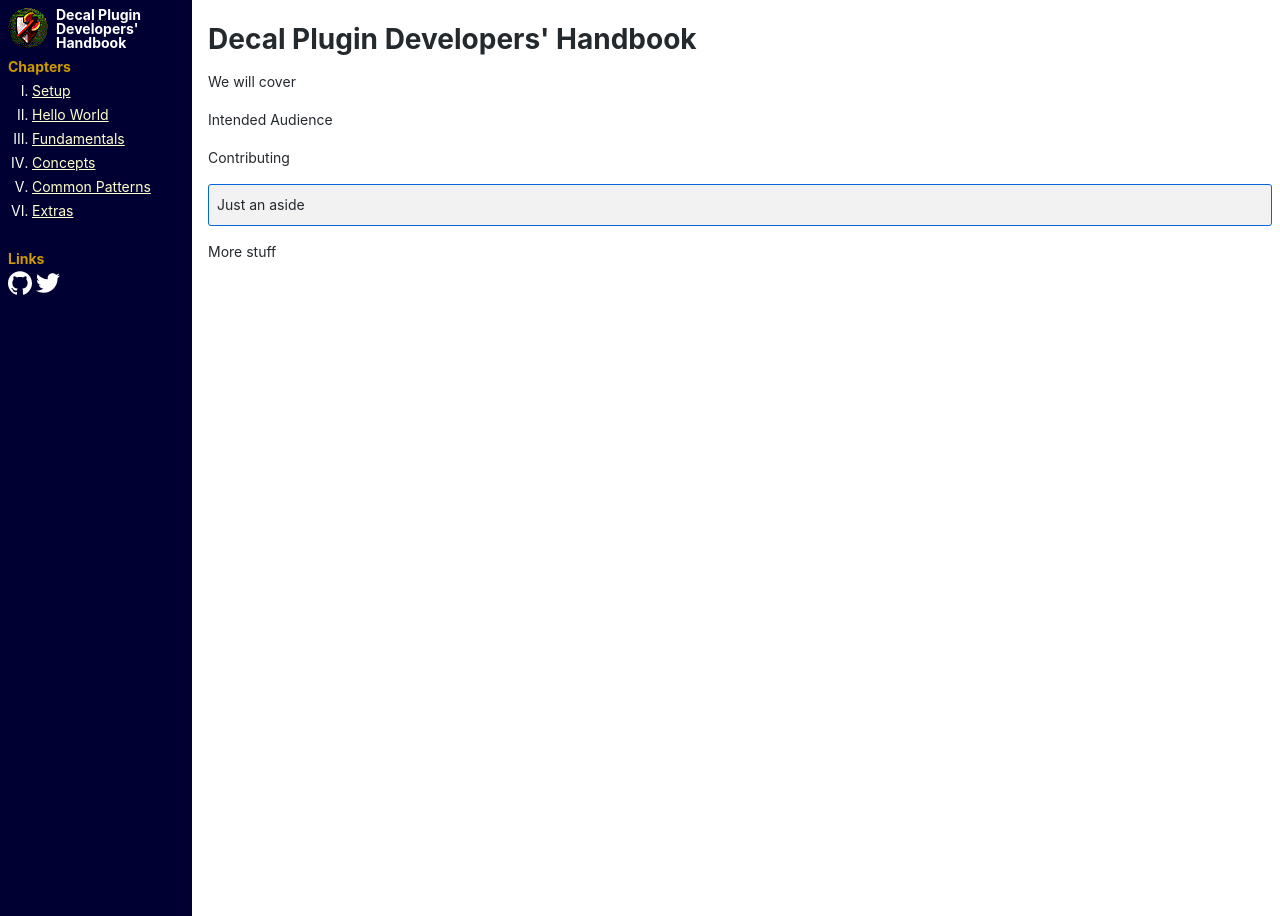
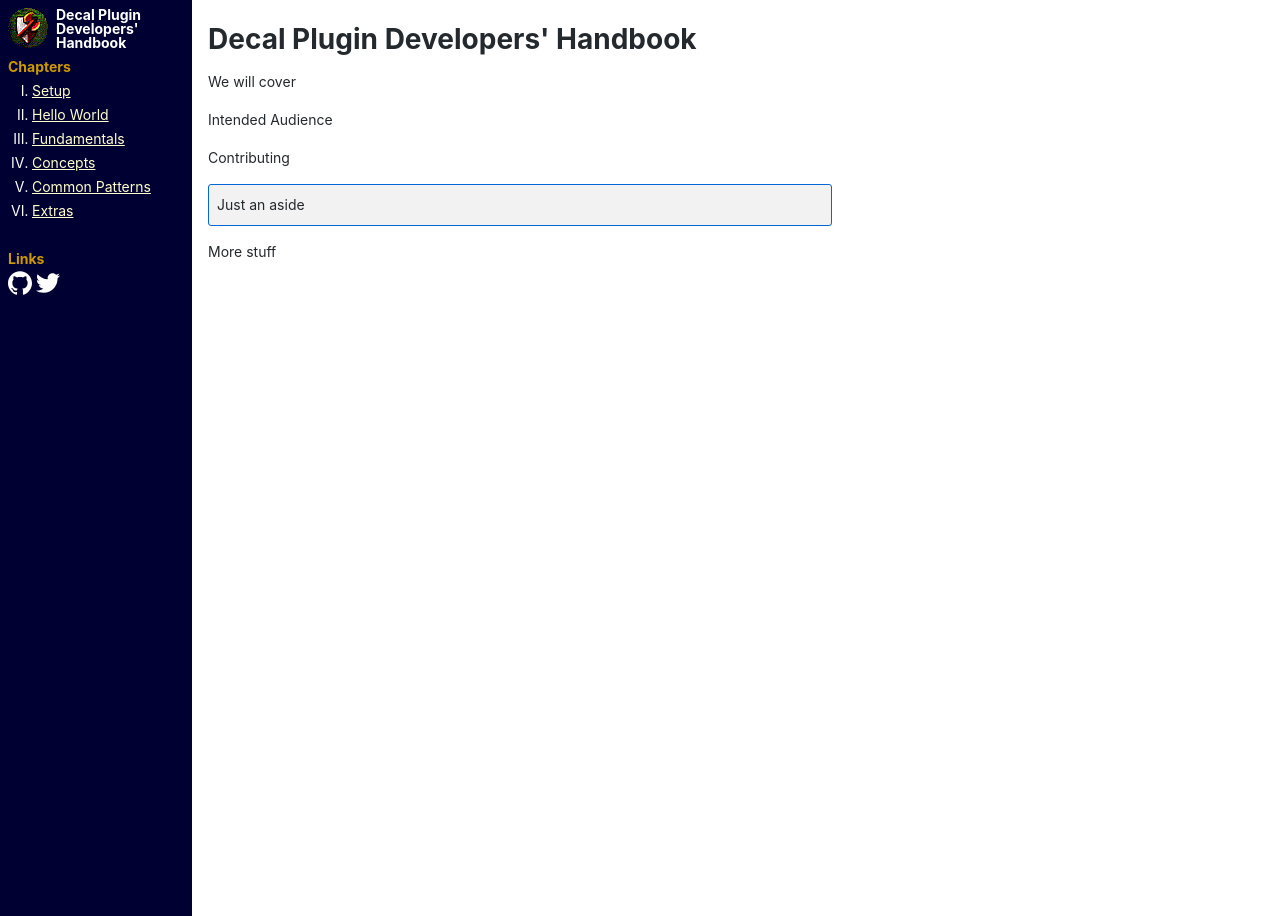
Before and after one commit to amoeba/decaldevbook, a Jekyll site: the page built from index.md, in a window 1280 px wide. Built offline with Jekyll 4.4.1, drawn with Linux system fonts in a browser that asks for light colours.

Commit message:
Fix desktop width of main section to 40rem

```diff
--- a/assets/styles.css
+++ b/assets/styles.css
@@ -11,7 +11,7 @@ body {
 
 @media (min-width: 50rem) {
   body {
-    grid-template-columns: 12rem auto;
+    grid-template-columns: 12rem 40rem;
     grid-template-areas:
       "sidebar content"
   }
```
